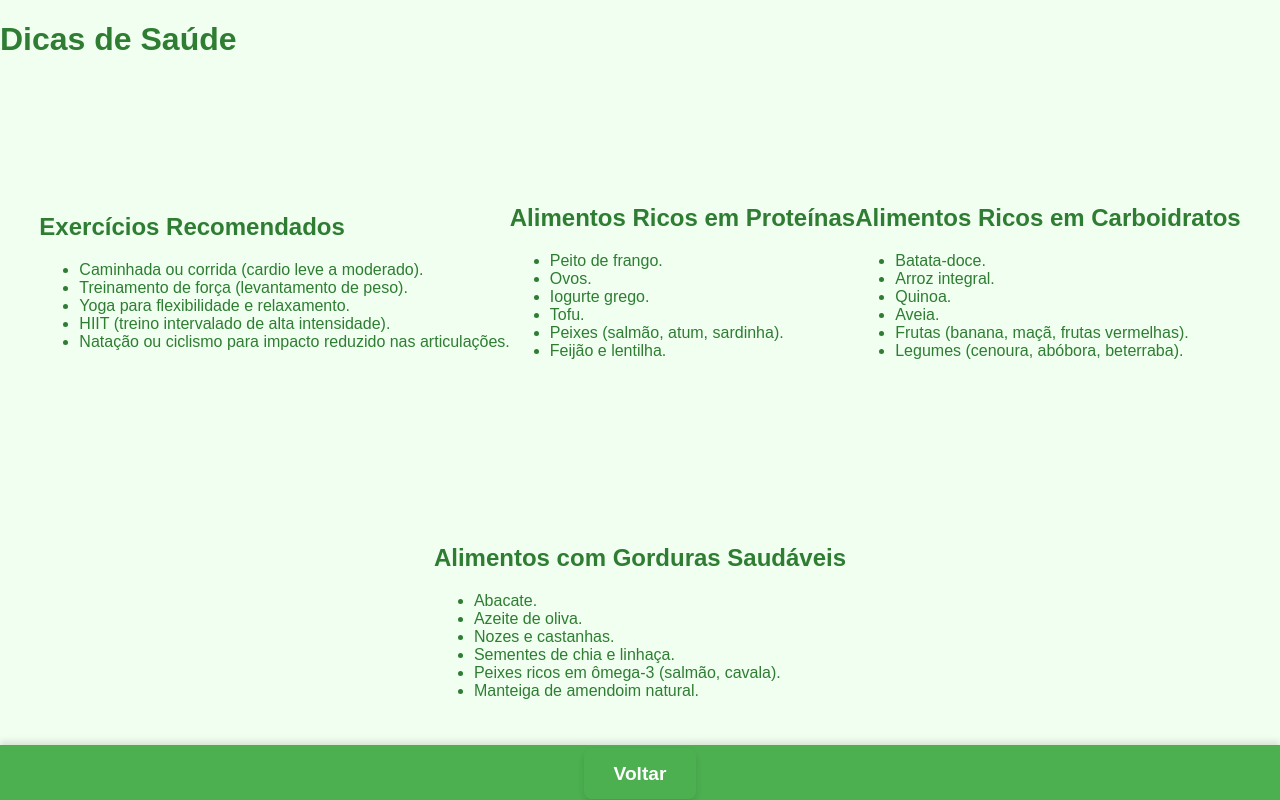
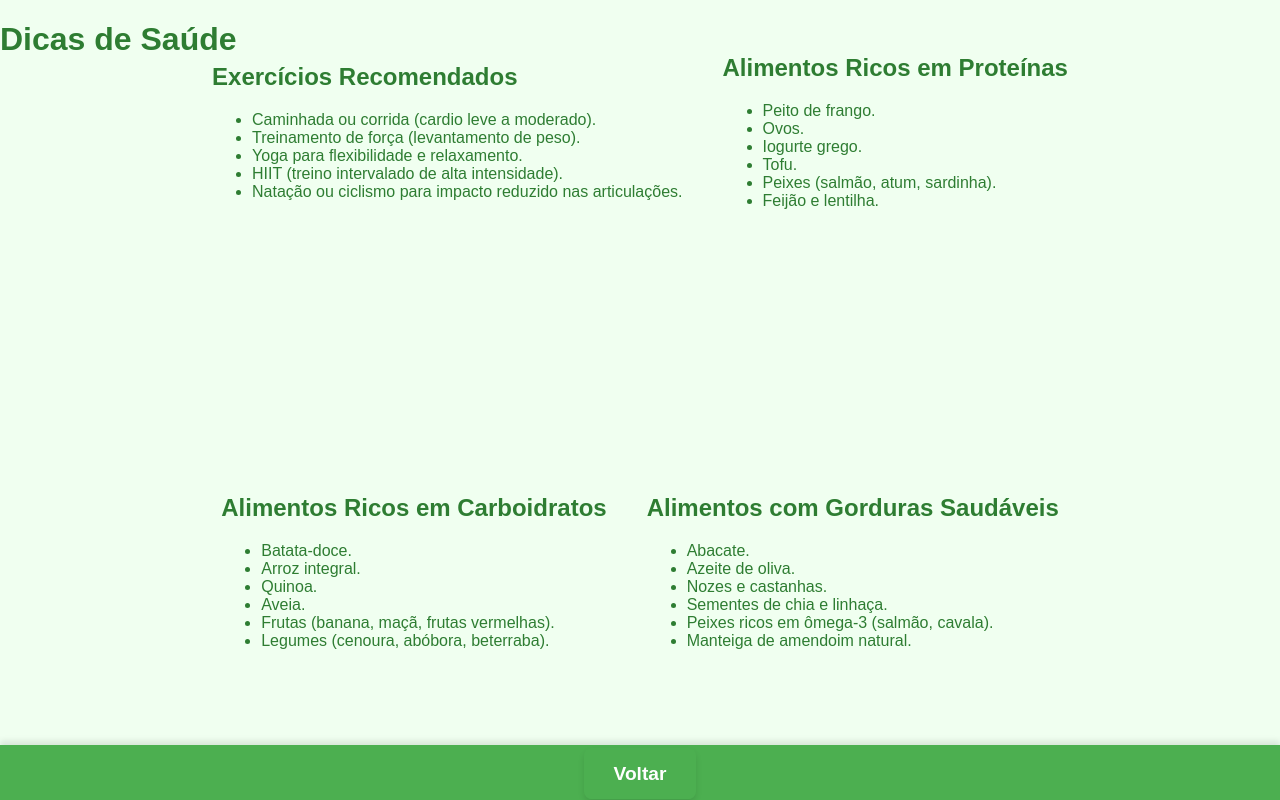
Before and after one commit to JoaoPauloM1/HealthFlow, a Flask app: page /dicas in a window 1280 px wide. Run offline with Flask 3, Linux system fonts and the light colour scheme.

Commit message:
ajustes finais

```diff
--- a/static/style.css
+++ b/static/style.css
@@ -25,7 +25,7 @@
 }
 
 .text {
-    margin-top: 90px; /* Ajuste para subir um pouco */
+    margin-top: 90px;
     text-align: center;
     font-size: 1.2rem;
     padding: 15px;
@@ -45,19 +45,32 @@
     display: flex;
     justify-content: center;
     align-items: center;
-    margin-top: 20px; /* Ajuste para subir */
+    margin-top: 20px;
     flex-wrap: wrap;
     padding: 10px;
     flex: 1;
 }
 
+.conteudo-dicas {
+    display: flex;
+    justify-content: center;
+    align-items: center;
+    flex-wrap: wrap;
+    padding: 30px;
+    flex: 1;
+    gap: 40px;
+    margin-top: -180px;
+}
+
 .dica-secao {
     margin: 20px 0;
-    padding: 15px;
+    padding: 40px;
     border: 1px solid #ccc;
     border-radius: 5px;
     background-color: #f9f9f9;
     box-sizing: border-box;
+    width: 100%;
+    max-width: 600px;
 }
 
 .dica-secao ul {
@@ -70,13 +83,14 @@
     color: #4CAF50;
 }
 
+
 .botoes {
     display: flex;
     flex-direction: column;
     align-items: center;
     gap: 15px;
-    padding: 10px; /* Reduzi para subir */
-    margin-top: -10px; /* Ajuste para eliminar espaços extras */
+    padding: 10px;
+    margin-top: -10px;
 }
 
 .botao {
@@ -132,7 +146,7 @@
     background-color: #e8f5e9;
     border-radius: 8px;
     box-shadow: 0 4px 8px rgba(0, 0, 0, 0.1);
-    border: none; /* Remove a borda verde */
+    border: none;
 }
 
 .resultados h2 {
--- a/templates/dicas.html
+++ b/templates/dicas.html
@@ -11,7 +11,7 @@
         <h1>Dicas de Saúde</h1>
     </header>
 
-    <main class="conteudo">
+    <main class="conteudo-dicas">
         <section>
             <h2>Exercícios Recomendados</h2>
             <ul>
```
